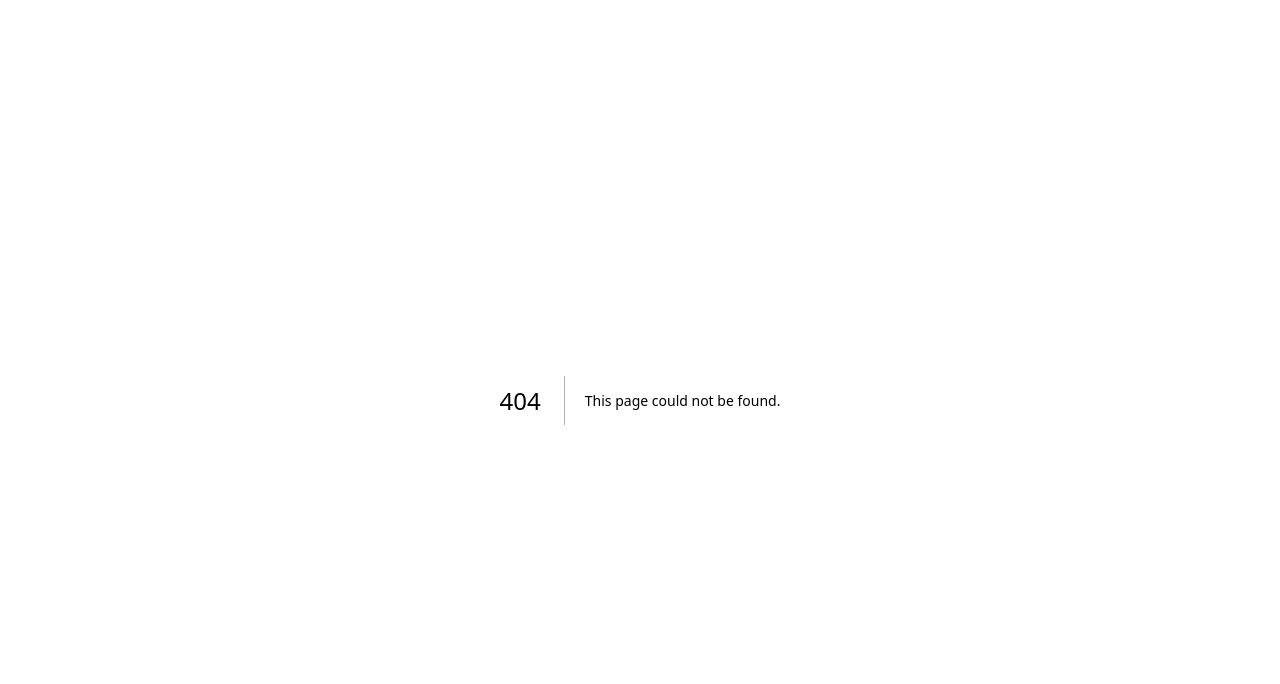
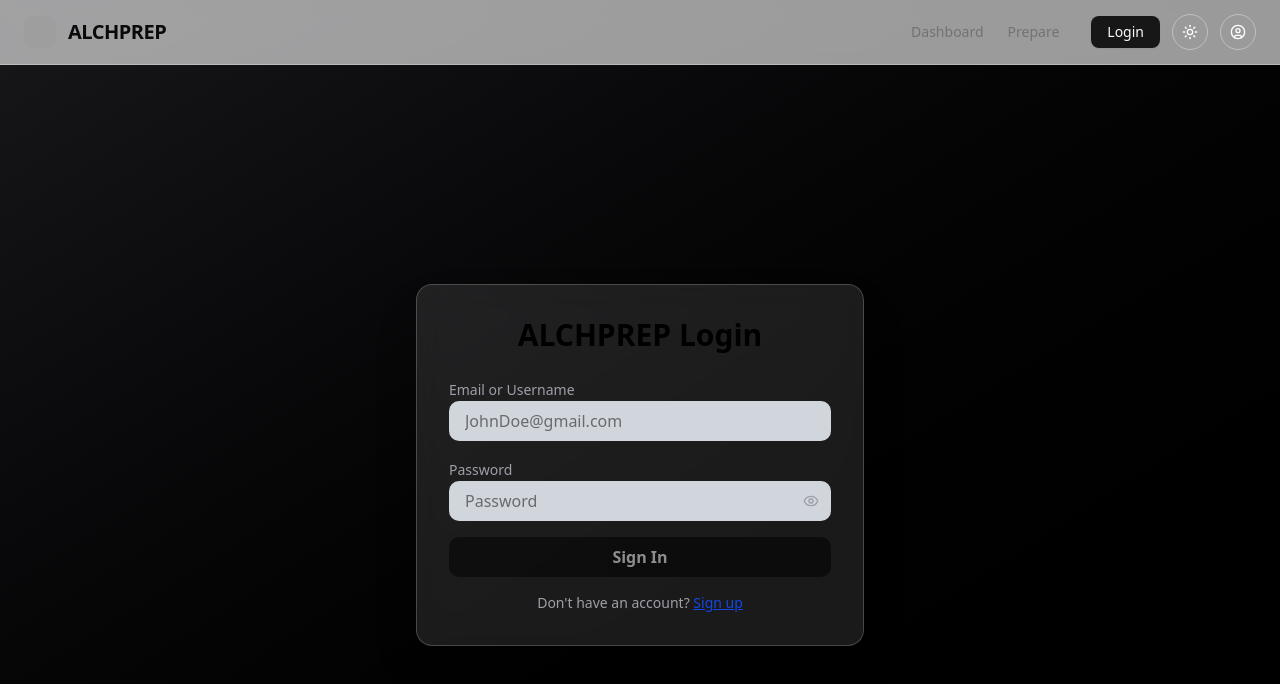
Before and after one commit to prxth4m/ALCHPREP, a Next.js app: page /login in a window 1280 px wide. Before the commit this address had no page. Shown: the top 684 px of the page. Built offline with nearby package versions, Linux system fonts and the light colour scheme; grey boxes are pictures that could not be loaded.

Commit message:
added login and signup page along with API key

```diff
--- a/package.json
+++ b/package.json
@@ -20,6 +20,8 @@
     "ogl": "^1.0.11",
     "react": "19.1.0",
     "react-dom": "19.1.0",
+    "react-router-dom": "^7.8.0",
+    "react-toastify": "^11.0.5",
     "recharts": "^3.1.2",
     "tailwind-merge": "^3.3.1"
   },
--- /dev/null
+++ b/src/app/login/page.jsx
@@ -0,0 +1,234 @@
+"use client";
+
+import React, { useState, useEffect } from "react";
+import { useRouter } from "next/navigation"; // ✅ Next.js navigation
+import { Navbar } from "@/components/ui/Navbar";
+import { ToastContainer, toast } from "react-toastify";
+import "react-toastify/dist/ReactToastify.css";
+import { CheckCircle, XCircle, Eye, EyeOff } from "lucide-react";
+
+const PasswordCriteriaItem = ({ isMet, text }) => (
+  <li
+    className={`flex items-center gap-2 transition-colors duration-300 ${
+      isMet ? "text-green-400" : "text-zinc-400"
+    }`}
+  >
+    {isMet ? (
+      <CheckCircle className="w-4 h-4 flex-shrink-0" />
+    ) : (
+      <XCircle className="w-4 h-4 flex-shrink-0" />
+    )}
+    <span>{text}</span>
+  </li>
+);
+
+const Login = () => {
+  const router = useRouter();
+  const [identifier, setIdentifier] = useState("");
+  const [password, setPassword] = useState("");
+  const [username, setUsername] = useState("");
+  const [isLogin, setIsLogin] = useState(true);
+  const [errorMsg, setErrorMsg] = useState("");
+  const [showPassword, setShowPassword] = useState(false);
+  const [isChecklistVisible, setIsChecklistVisible] = useState(false);
+  const [passwordCriteria, setPasswordCriteria] = useState({
+    length: false,
+    uppercase: false,
+    specialChar: false,
+  });
+
+  const isFormValid = () => {
+    if (isLogin) return identifier.trim() && password.trim();
+    const isPasswordValid = Object.values(passwordCriteria).every(Boolean);
+    return (
+      username.trim() && identifier.trim() && password.trim() && isPasswordValid
+    );
+  };
+
+  useEffect(() => {
+    document.title = isLogin ? "ALCHPREP Login" : "ALCHPREP Signup";
+  }, [isLogin]);
+
+  useEffect(() => {
+    const token = localStorage.getItem("token");
+    if (token) router.push("/app"); // ✅ Using router.push instead of navigate
+  }, [router]);
+
+  useEffect(() => {
+    setPasswordCriteria({
+      length: password.length >= 6,
+      uppercase: /[A-Z]/.test(password),
+      specialChar: /[!@#$%^&*]/.test(password),
+    });
+  }, [password]);
+
+  const handleSubmit = async (e) => {
+    e.preventDefault();
+    setErrorMsg("");
+    const isPasswordValid = Object.values(passwordCriteria).every(Boolean);
+
+    if (!isLogin && !isPasswordValid) {
+      setErrorMsg("Password must meet all the criteria.");
+      return;
+    }
+
+    const endpoint = isLogin
+      ? "https://auth-universal-repo.vercel.app/api/auth/login"
+      : "https://auth-universal-repo.vercel.app/api/auth/signup";
+
+    const payload = isLogin
+      ? { identifier: identifier.toLowerCase(), password }
+      : { username, email: identifier.toLowerCase(), password };
+
+    try {
+      const res = await fetch(endpoint, {
+        method: "POST",
+        headers: { "Content-Type": "application/json" },
+        body: JSON.stringify(payload),
+      });
+      const data = await res.json();
+
+      if (!res.ok) {
+        let errorMessage =
+          data?.error || data?.message || data.errors?.[0]?.msg || data;
+        setErrorMsg(errorMessage || "An error occurred. Please try again.");
+        return;
+      }
+
+      if (isLogin) {
+        localStorage.setItem("token", data.token);
+        localStorage.setItem("username", data.username);
+        localStorage.setItem("email", data.email);
+        toast.success("Login successful!", { position: "top-center" });
+        setTimeout(() => router.push("/app"), 1500); // ✅ router.push
+      } else {
+        toast.success("Signup successful! You can now login.", {
+          position: "top-center",
+        });
+        setIsLogin(true);
+        setIdentifier("");
+        setPassword("");
+        setUsername("");
+        localStorage.setItem("email", identifier);
+      }
+    } catch (err) {
+      setErrorMsg("An unexpected error occurred. Please try again.");
+    }
+  };
+
+  return (
+    <section className="w-full min-h-screen bg-gradient-to-br from-zinc-900 to-black text-white relative">
+      <ToastContainer />
+      <Navbar />
+      <div className="flex flex-col items-center mt-20 justify-center min-h-[80vh] px-4">
+        <div className="backdrop-blur-lg bg-white/10 border my-6 border-white/20 p-8 rounded-2xl shadow-2xl max-w-md w-full">
+          <h1 className="text-3xl dark:text-white text-black font-semibold text-center mb-6">
+            {isLogin ? "ALCHPREP Login" : "Join ALCHPREP"}
+          </h1>
+          <form onSubmit={handleSubmit} className="space-y-4">
+            {!isLogin && (
+              <div>
+                <label className="text-sm text-zinc-400">Username</label>
+                <input
+                  type="text"
+                  value={username}
+                  onChange={(e) =>
+                    /^[a-zA-Z0-9_]*$/.test(e.target.value) &&
+                    setUsername(e.target.value)
+                  }
+                  required
+                  placeholder="john_doe"
+                  className="w-full px-4 py-2  bg-gray-300 dark:bg-zinc-800 text-black dark:text-white rounded-lg focus:outline-none focus:ring"
+                />
+              </div>
+            )}
+            <div>
+              <label className="text-sm text-zinc-400">
+                {isLogin ? "Email or Username" : "Email"}
+              </label>
+              <input
+                type={isLogin ? "text" : "email"}
+                value={identifier}
+                onChange={(e) => setIdentifier(e.target.value)}
+                required
+                placeholder="JohnDoe@gmail.com"
+                className="w-full px-4 py-2 bg-gray-300 dark:bg-zinc-800 text-black dark:text-white rounded-lg focus:outline-none focus:ring"
+              />
+            </div>
+            <div>
+              <label className="text-sm text-zinc-400">Password</label>
+              <div className="relative">
+                <input
+                  type={showPassword ? "text" : "password"}
+                  value={password}
+                  onChange={(e) => setPassword(e.target.value)}
+                  onFocus={() => setIsChecklistVisible(true)}
+                  required
+                  placeholder="Password"
+                  className="w-full px-4 py-2 pr-10 bg-gray-300 dark:bg-zinc-800 text-black dark:text-white rounded-lg focus:outline-none focus:ring"
+                />
+                <button
+                  type="button"
+                  onClick={() => setShowPassword(!showPassword)}
+                  className="absolute right-3 top-1/2 transform -translate-y-1/2 text-zinc-400 hover:text-zinc-200"
+                >
+                  {showPassword ? (
+                    <EyeOff className="w-4 h-4" />
+                  ) : (
+                    <Eye className="w-4 h-4" />
+                  )}
+                </button>
+              </div>
+              <div
+                className={`transition-all duration-500 overflow-hidden ${
+                  isChecklistVisible
+                    ? "max-h-40 mt-2 opacity-100"
+                    : "max-h-0 opacity-0"
+                }`}
+              >
+                <div className="p-3 bg-zinc-800/80 rounded-lg text-sm">
+                  <ul className="space-y-2">
+                    <PasswordCriteriaItem
+                      isMet={passwordCriteria.length}
+                      text="At least 6 characters"
+                    />
+                    <PasswordCriteriaItem
+                      isMet={passwordCriteria.uppercase}
+                      text="One uppercase letter (A-Z)"
+                    />
+                    <PasswordCriteriaItem
+                      isMet={passwordCriteria.specialChar}
+                      text="One special character (!@#$%^&*)"
+                    />
+                  </ul>
+                </div>
+              </div>
+            </div>
+            {errorMsg && <p className="text-red-500 text-sm">{errorMsg}</p>}
+            <button
+              type="submit"
+              disabled={!isFormValid()}
+              className="w-full bg-black dark:bg-white dark:text-black text-white font-semibold py-2 rounded-lg transition disabled:opacity-50"
+            >
+              {isLogin ? "Sign In" : "Sign Up"}
+            </button>
+            <p className="text-center text-sm text-zinc-400">
+              {isLogin
+                ? "Don't have an account?"
+                : "Already have an account?"}{" "}
+              <button
+                type="button"
+                className="text-blue-700 underline"
+                onClick={() => setIsLogin(!isLogin)}
+              >
+                {isLogin ? "Sign up" : "Log in"}
+              </button>
+            </p>
+          </form>
+        </div>
+      </div>
+    </section>
+  );
+};
+
+export default Login;
```
Also changed, not shown: 1 other file (tests, documents, lock files or other folders).
